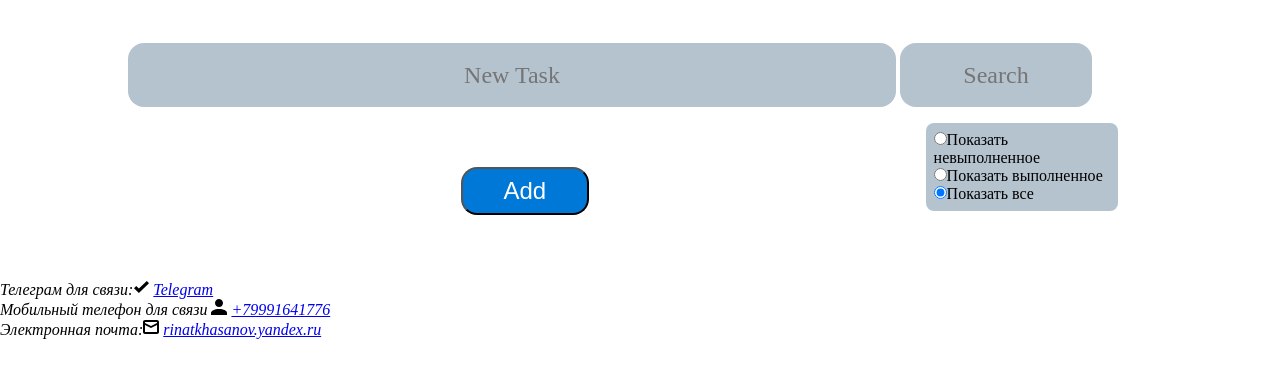
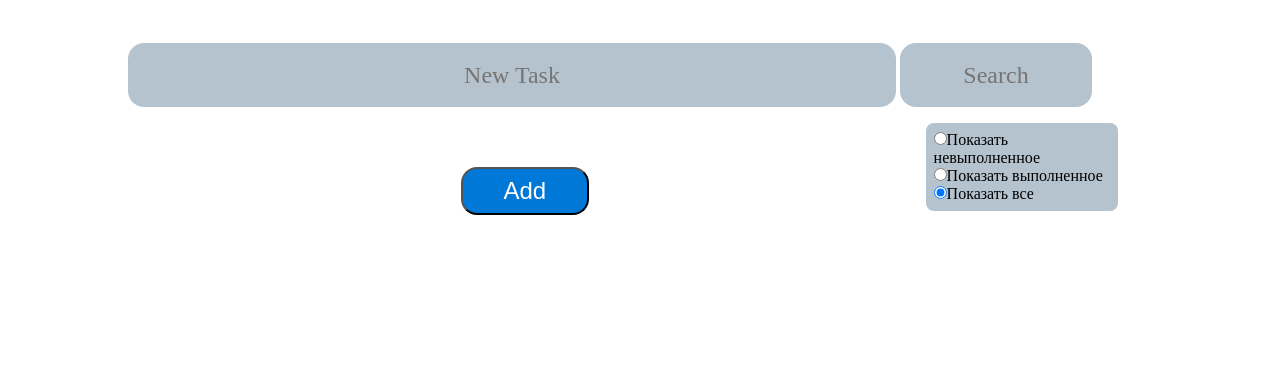
Before and after one commit to KhasRR/My-To-Do, a plain HTML site: page index.html in a window 1280 px wide. Shown: the part 136-514 px from the top of the page. Drawn offline with Linux system fonts and the light colour scheme; a web font is replaced by a local one.

Commit message:
Удаление footer

```diff
--- a/index.html
+++ b/index.html
@@ -31,25 +31,6 @@
       </div>
       <ul id="taskList"></ul>
     </main>
-    <footer>
-        <Address>Телеграм для связи:<svg width="16" height="16" viewBox="0 0 16 16" fill="none" xmlns="http://www.w3.org/2000/svg">
-            <path d="M5.9 14L1 9.20003L3.2 7.00003L5.9 9.60003L13.8 2.00003L16 4.20003L5.9 14Z" fill="black"/>
-            </svg>
-            <a href="https://t.me/RinatKhas"target='_blank'>Telegram</a></Address>
-        <address>Мобильный телефон для связи <svg width="16" height="16" viewBox="0 0 16 16" fill="none" xmlns="http://www.w3.org/2000/svg">
-            <g clip-path="url(#clip0_3_2570)">
-            <path fill-rule="evenodd" clip-rule="evenodd" d="M4 4C4 1.8 5.8 0 8 0C11.5 0 13.3 4.3 10.9 6.9C8.3 9.3 4 7.5 4 4ZM16 13.9V16H0V14.1C0 11.9 3.5 10.1 8 10.1C12.5 10.1 16 11.8 16 13.9Z" fill="black"/>
-            </g>
-            <defs>
-            <clipPath id="clip0_3_2570">
-            <rect width="16" height="16" fill="white"/>
-            </clipPath>
-            </defs>
-            </svg>
-            <a href="tel:+79991641776">+79991641776</a></address>
-        <address>Электронная почта:<svg width="16" height="16" viewBox="0 0 16 16" fill="none" xmlns="http://www.w3.org/2000/svg">
-            <path fill-rule="evenodd" clip-rule="evenodd" d="M0 12.9999C0 14.0999 0.9 14.9999 2 14.9999H14C15.1 14.9999 16 14.0999 16 12.9999V2.99994C16 2 15 0.999939 14 1L2 0.999939C0.9 0.999939 0 1.89994 0 2.99994V12.9999ZM2 2.99994H14V4L8 6.91203L2 4V2.99994ZM2 6V12.9999H14V6L8 9.08797L2 6Z" fill="black"/>
-            </svg>
-            <a href="mailto:rinatkhasanov.yandex.ru">rinatkhasanov.yandex.ru</a></address></footer>
+    <footer></footer>
   </body>
 </html>
```
